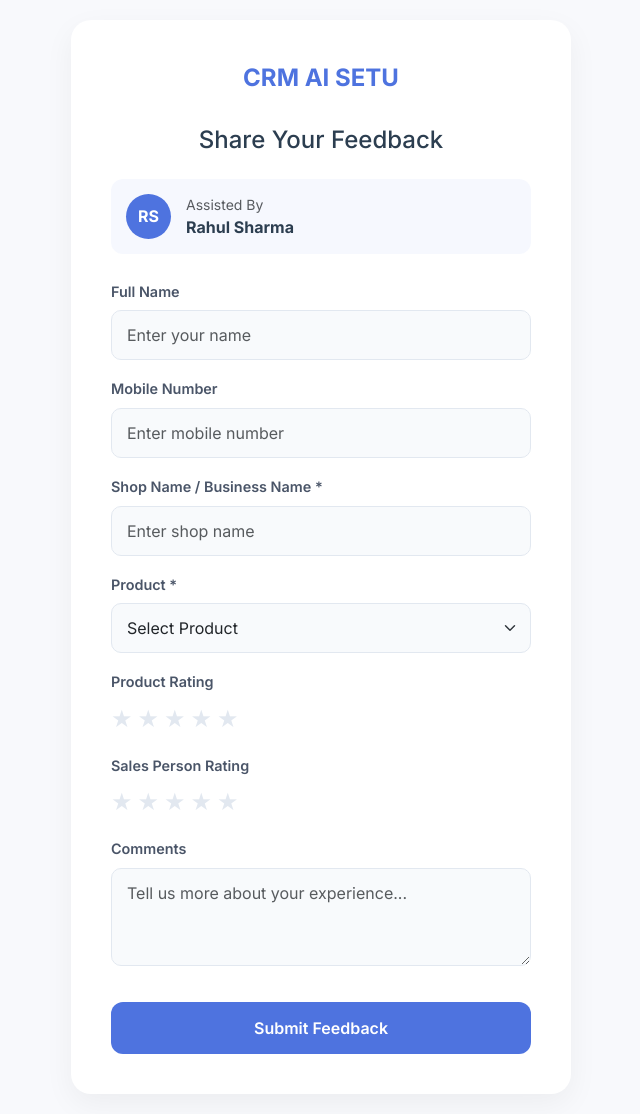
After one commit to parthhkdigiverse/CRM_AI_SETU, a Python web app: template frontend/template/client_feedback.html in a window 1280 px wide. The commit adds this page. Shown: the whole page, without its empty margins (319-959 px from the left). Run offline with Jinja, Linux system fonts and the light colour scheme; the template is opened without the code that fills it, so the values that code supplies are empty.

Commit message:
Added client feedback form with QR logic and star ratings

```diff
--- /dev/null
+++ b/frontend/template/client_feedback.html
@@ -0,0 +1,287 @@
+<!DOCTYPE html>
+<html lang="en">
+
+<head>
+    <meta charset="UTF-8">
+    <meta name="viewport" content="width=device-width, initial-scale=1.0">
+    <title>Client Feedback — CRM AI SETU</title>
+    <link href="https://cdn.jsdelivr.net/npm/bootstrap@5.3.0/dist/css/bootstrap.min.css" rel="stylesheet">
+    <link href="https://cdn.jsdelivr.net/npm/bootstrap-icons@1.10.0/font/bootstrap-icons.css" rel="stylesheet">
+    <link href="https://fonts.googleapis.com/css2?family=Inter:wght@400;500;600;700&display=swap" rel="stylesheet">
+    <style>
+        :root {
+            --crm-primary: #4e73df;
+            --crm-bg: #f8f9fc;
+        }
+
+        body {
+            font-family: 'Inter', sans-serif;
+            background-color: var(--crm-bg);
+            color: #2c3e50;
+            min-height: 100vh;
+            display: flex;
+            align-items: center;
+            justify-content: center;
+            padding: 20px;
+        }
+
+        .feedback-card {
+            background: white;
+            border-radius: 20px;
+            box-shadow: 0 10px 30px rgba(0, 0, 0, 0.05);
+            width: 100%;
+            max-width: 500px;
+            padding: 40px;
+            border: none;
+        }
+
+        .brand-logo {
+            font-size: 1.5rem;
+            font-weight: 700;
+            color: var(--crm-primary);
+            text-align: center;
+            margin-bottom: 30px;
+        }
+
+        .form-label {
+            font-weight: 600;
+            font-size: 0.9rem;
+            color: #4a5568;
+        }
+
+        .form-control,
+        .form-select {
+            border-radius: 10px;
+            padding: 12px 15px;
+            border: 1px solid #e2e8f0;
+            background-color: #f8fafc;
+        }
+
+        .form-control:focus {
+            box-shadow: 0 0 0 3px rgba(78, 115, 223, 0.1);
+            border-color: var(--crm-primary);
+            background-color: #fff;
+        }
+
+        .star-rating {
+            display: flex;
+            flex-direction: row-reverse;
+            justify-content: flex-end;
+            gap: 5px;
+        }
+
+        .star-rating input {
+            display: none;
+        }
+
+        .star-rating label {
+            font-size: 1.5rem;
+            color: #e2e8f0;
+            cursor: pointer;
+            transition: color 0.2s;
+        }
+
+        .star-rating input:checked~label,
+        .star-rating label:hover,
+        .star-rating label:hover~label {
+            color: #ffbc00;
+        }
+
+        .btn-submit {
+            background: var(--crm-primary);
+            color: white;
+            border: none;
+            border-radius: 12px;
+            padding: 14px;
+            font-weight: 600;
+            width: 100%;
+            margin-top: 20px;
+            transition: all 0.3s;
+        }
+
+        .btn-submit:hover {
+            background: #3e5fbd;
+            transform: translateY(-2px);
+            box-shadow: 0 5px 15px rgba(78, 115, 223, 0.3);
+        }
+
+        .agent-info {
+            background: rgba(78, 115, 223, 0.05);
+            padding: 15px;
+            border-radius: 12px;
+            margin-bottom: 25px;
+            display: flex;
+            align-items: center;
+            gap: 15px;
+        }
+
+        .agent-avatar {
+            width: 45px;
+            height: 45px;
+            background: var(--crm-primary);
+            color: white;
+            border-radius: 50%;
+            display: flex;
+            align-items: center;
+            justify-content: center;
+            font-weight: 700;
+            font-size: 1rem;
+        }
+
+        .success-overlay {
+            position: fixed;
+            top: 0;
+            left: 0;
+            width: 100%;
+            height: 100%;
+            background: white;
+            display: none;
+            flex-direction: column;
+            align-items: center;
+            justify-content: center;
+            z-index: 1000;
+            text-align: center;
+            padding: 40px;
+        }
+
+        .success-icon {
+            font-size: 5rem;
+            color: #2ecc71;
+            margin-bottom: 20px;
+            animation: scaleUp 0.5s ease-out;
+        }
+
+        @keyframes scaleUp {
+            0% {
+                transform: scale(0);
+                opacity: 0;
+            }
+
+            100% {
+                transform: scale(1);
+                opacity: 1;
+            }
+        }
+    </style>
+</head>
+
+<body>
+
+    <div class="feedback-card">
+        <div class="brand-logo">CRM AI SETU</div>
+        <h4 class="text-center mb-4">Share Your Feedback</h4>
+
+        <div id="agent-display" class="agent-info">
+            <div class="agent-avatar" id="agent-initials">?</div>
+            <div>
+                <div class="text-muted small">Assisted By</div>
+                <div class="fw-bold" id="agent-name">Sales Executive</div>
+            </div>
+        </div>
+
+        <form id="feedback-form">
+            <div class="mb-3">
+                <label class="form-label">Full Name</label>
+                <input type="text" class="form-control" id="client-name" placeholder="Enter your name" required>
+            </div>
+            <div class="mb-3">
+                <label class="form-label">Mobile Number</label>
+                <input type="tel" class="form-control" id="client-mobile" placeholder="Enter mobile number" required>
+            </div>
+            <div class="mb-3">
+                <label class="form-label">Shop Name / Business Name *</label>
+                <input type="text" class="form-control" id="shop-name" placeholder="Enter shop name" required>
+            </div>
+            <div class="mb-3">
+                <label class="form-label">Product *</label>
+                <select class="form-select" id="feedback-product" required>
+                    <option value="" selected disabled>Select Product</option>
+                    <option value="CRM Enterprise">CRM Enterprise</option>
+                    <option value="AI Analytics">AI Analytics</option>
+                    <option value="ERP Solution">ERP Solution</option>
+                </select>
+            </div>
+
+            <div class="mb-3">
+                <label class="form-label">Product Rating</label>
+                <div class="star-rating" id="product-stars">
+                    <input type="radio" name="product_rating" id="p5" value="5"><label for="p5">★</label>
+                    <input type="radio" name="product_rating" id="p4" value="4"><label for="p4">★</label>
+                    <input type="radio" name="product_rating" id="p3" value="3"><label for="p3">★</label>
+                    <input type="radio" name="product_rating" id="p2" value="2"><label for="p2">★</label>
+                    <input type="radio" name="product_rating" id="p1" value="1"><label for="p1">★</label>
+                </div>
+            </div>
+
+            <div class="mb-3">
+                <label class="form-label">Sales Person Rating</label>
+                <div class="star-rating" id="sales-stars">
+                    <input type="radio" name="sales_rating" id="s5" value="5"><label for="s5">★</label>
+                    <input type="radio" name="sales_rating" id="s4" value="4"><label for="s4">★</label>
+                    <input type="radio" name="sales_rating" id="s3" value="3"><label for="s3">★</label>
+                    <input type="radio" name="sales_rating" id="s2" value="2"><label for="s2">★</label>
+                    <input type="radio" name="sales_rating" id="s1" value="1"><label for="s1">★</label>
+                </div>
+            </div>
+
+            <div class="mb-3">
+                <label class="form-label">Comments</label>
+                <textarea class="form-control" id="feedback-comment" rows="3"
+                    placeholder="Tell us more about your experience..."></textarea>
+            </div>
+
+            <button type="submit" class="btn btn-submit">Submit Feedback</button>
+        </form>
+    </div>
+
+    <div id="success-screen" class="success-overlay">
+        <i class="bi bi-check-circle-fill success-icon"></i>
+        <h2 class="fw-bold">Thank You!</h2>
+        <p class="text-muted">Your feedback has been submitted successfully.</p>
+        <button class="btn btn-primary mt-4 px-5 rounded-pill" onclick="location.reload()">Done</button>
+    </div>
+
+    <script>
+        // Dummy Agent Data (Referral Codes Mapping)
+        const agentMap = {
+            'REF-RS-101': 'Rahul Sharma',
+            'REF-PP-102': 'Priya Patel',
+            'REF-AS-103': 'Amit Shah'
+        };
+
+        // Detect Agent from URL referral code
+        const urlParams = new URLSearchParams(window.location.search);
+        const refCode = urlParams.get('ref') || 'REF-RS-101';
+        const agentName = agentMap[refCode] || 'Sales Executive';
+
+        // Update UI with Agent Info
+        document.getElementById('agent-name').textContent = agentName;
+        const initials = agentName.split(' ').map(n => n[0]).join('').toUpperCase();
+        document.getElementById('agent-initials').textContent = initials;
+
+        // Handle Form Submission
+        document.getElementById('feedback-form').addEventListener('submit', function (e) {
+            e.preventDefault();
+
+            // Collect Data
+            const formData = {
+                client: document.getElementById('client-name').value,
+                mobile: document.getElementById('client-mobile').value,
+                shop: document.getElementById('shop-name').value,
+                product: document.getElementById('feedback-product').value,
+                p_rating: document.querySelector('input[name="product_rating"]:checked')?.value,
+                s_rating: document.querySelector('input[name="sales_rating"]:checked')?.value,
+                comment: document.getElementById('feedback-comment').value,
+                agent: agentName,
+                ref: refCode
+            };
+
+            console.log("Feedback Submitted:", formData);
+
+            // Show Success Animation
+            document.getElementById('success-screen').style.display = 'flex';
+        });
+    </script>
+</body>
+
+</html>
```
Also changed, not shown: frontend/template/feedback.html (+35 -48 lines).
